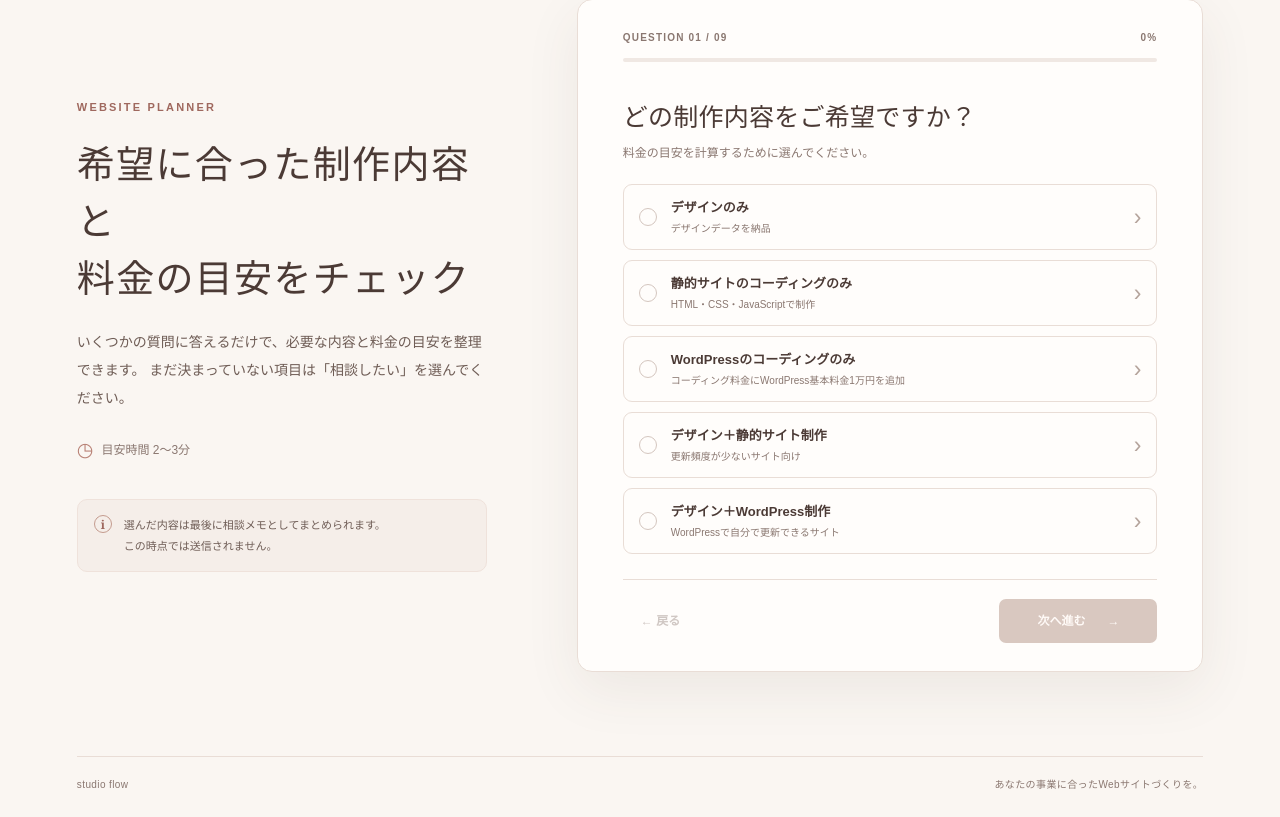
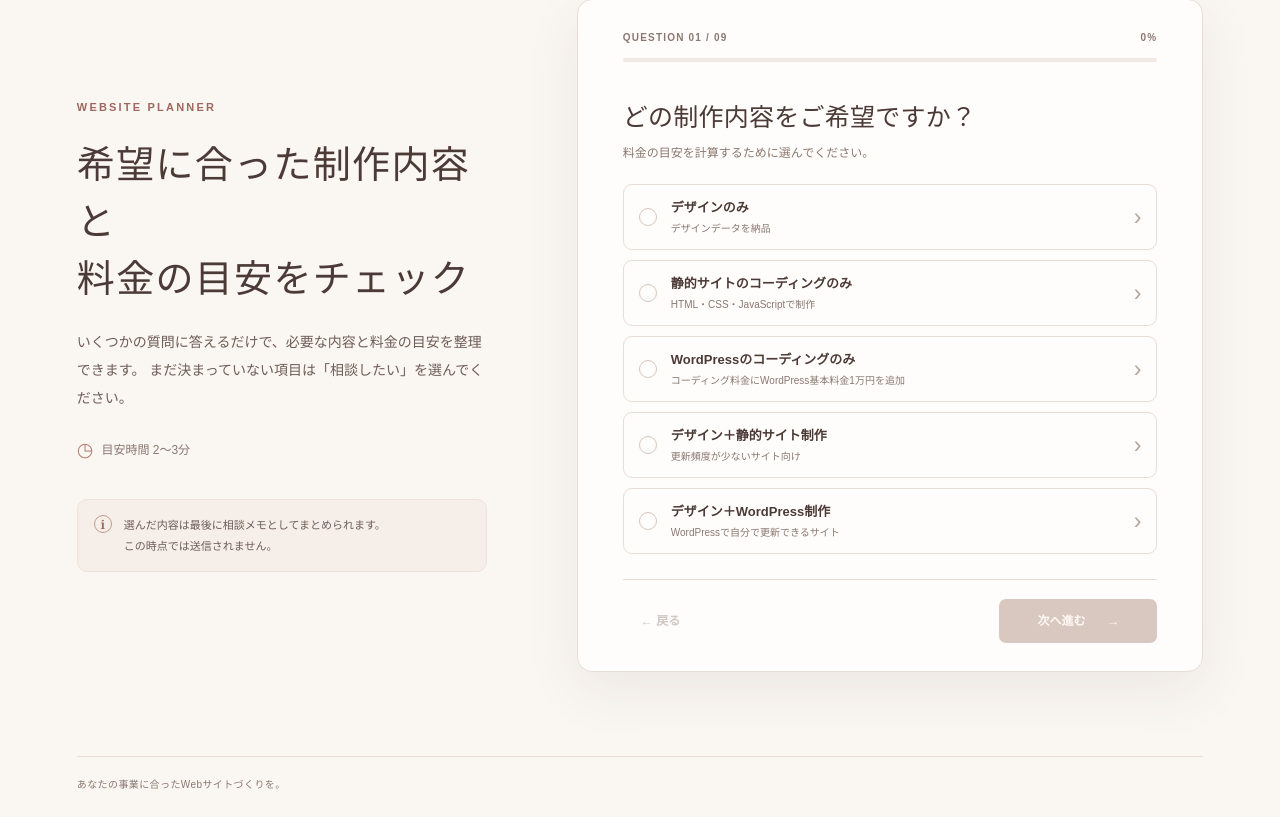
Before and after one commit to STELLIERA/estimate, a Next.js app: page /estimate/ in a window 1280 px wide. Shown: the part 153-970 px from the top of the page. Built offline with nearby package versions, Linux system fonts and the light colour scheme.

Commit message:
Add files via upload

```diff
--- a/app/page.tsx
+++ b/app/page.tsx
@@ -623,7 +623,7 @@ export default function Home() {
           )}
         </div>
       </section>
-      <footer className="site-footer"><span>studio flow</span><span>あなたの事業に合ったWebサイトづくりを。</span></footer>
+      <footer className="site-footer"><span>あなたの事業に合ったWebサイトづくりを。</span></footer>
     </main>
   );
 }
```
